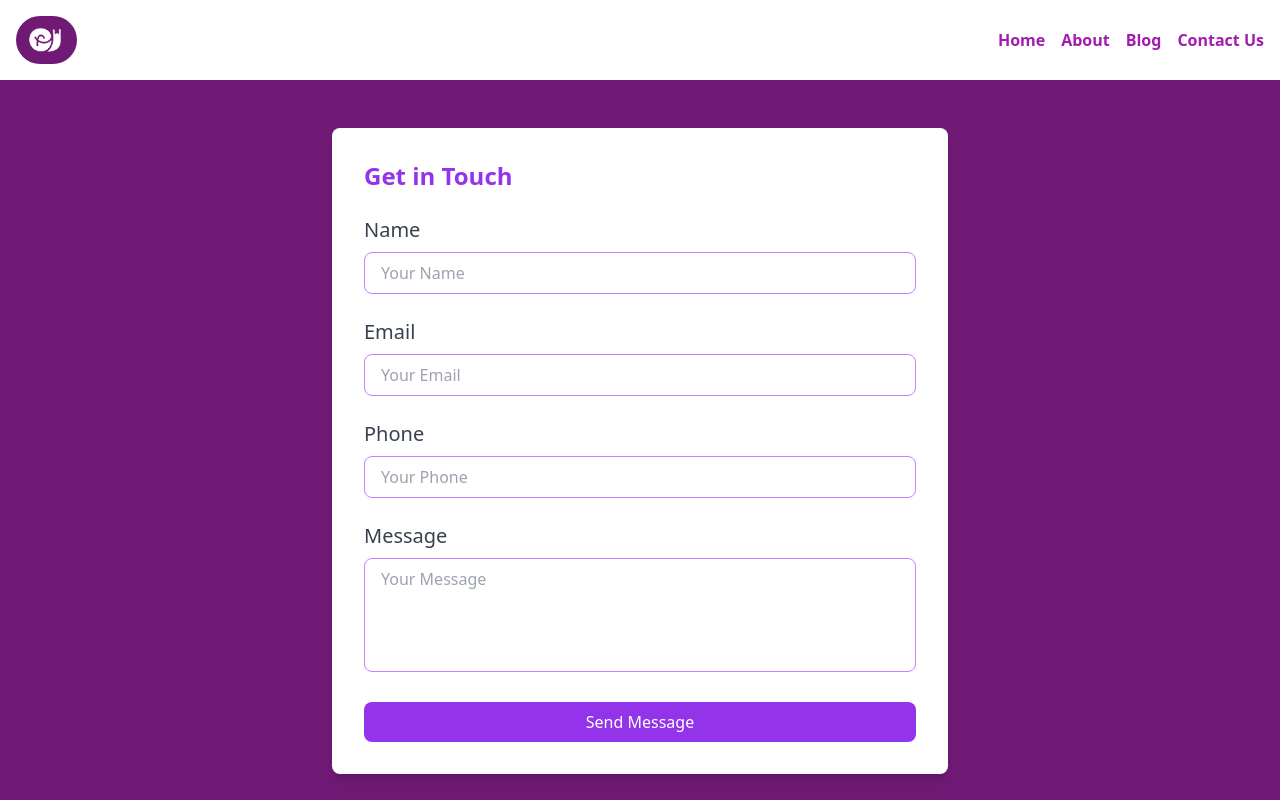
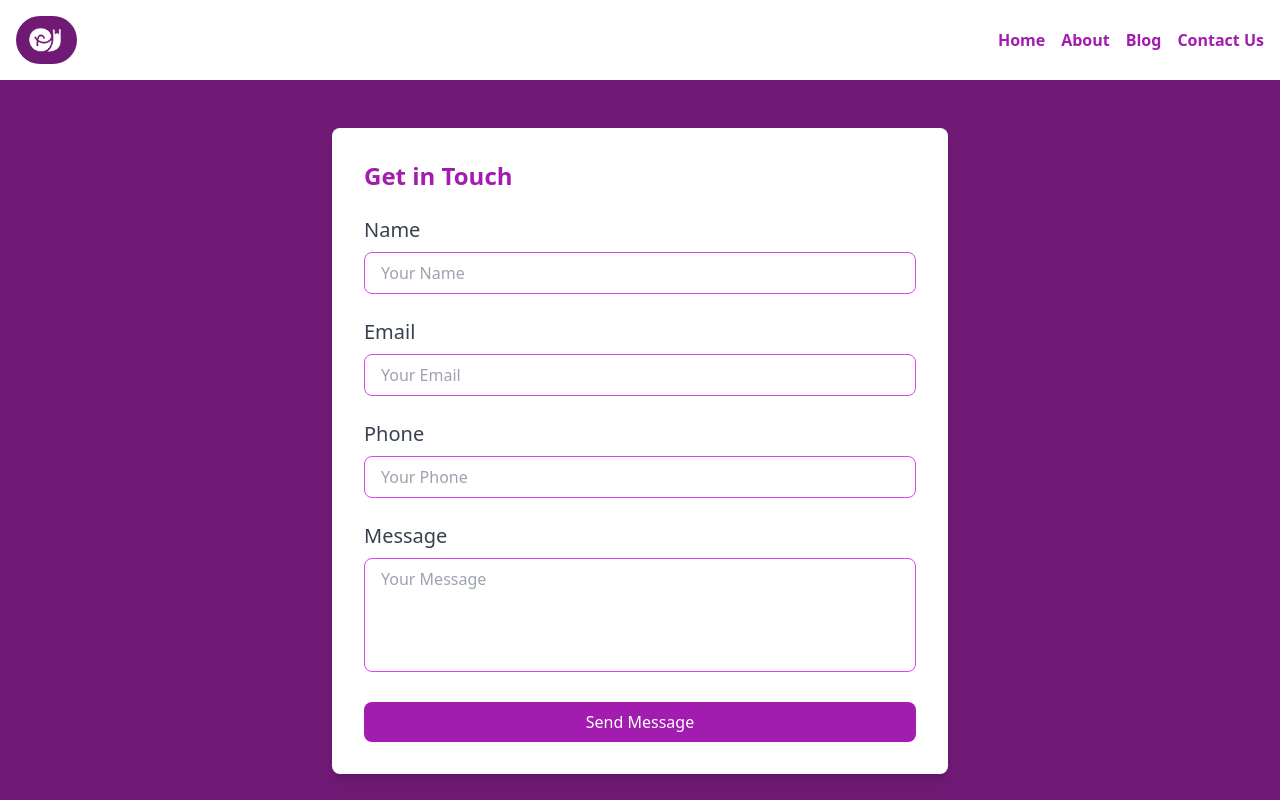
Before and after one commit to MariooY2/Redditfreelance3, a Next.js app: page /Contact in a window 1280 px wide. Built offline with nearby package versions, Linux system fonts and the light colour scheme.

Commit message:
changed colors

```diff
--- a/app/_components/Contact.js
+++ b/app/_components/Contact.js
@@ -37,14 +37,14 @@ function Contact() {
   return (
     <div className="container mx-auto py-2 px-6 mt-4 lg:mt-10 flex justify-center items-center">
       <div className="w-full lg:w-1/2 bg-white p-8 rounded-lg shadow-lg">
-        <h2 className="text-2xl font-bold text-purple-600 mb-6">Get in Touch</h2>
+        <h2 className="text-2xl font-bold text-fuchsia-700 mb-6">Get in Touch</h2>
         <form ref={form} className="space-y-6" onSubmit={sendEmail}>
           <div>
             <label className="block text-xl text-gray-700 mb-2">Name</label>
             <input
               type="text"
               name="from_name"
-              className="w-full px-4 py-2 border text-gray-700 border-purple-400 rounded-lg focus:outline-none focus:ring-2 focus:border-purple-600"
+              className="w-full px-4 py-2 border text-gray-700 border-fuchsia-500 rounded-lg focus:outline-none focus:ring-2 focus:border-fuchsia-900"
               placeholder="Your Name"
               value={fromName}
               onChange={(e) => setFromName(e.target.value)}
@@ -56,7 +56,7 @@ function Contact() {
             <input
               type="email"
               name="to_name"
-              className=" w-full px-4 py-2 border text-gray-700 border-purple-400 rounded-lg focus:outline-none focus:ring-2 focus:border-purple-600 "
+              className=" w-full px-4 py-2 border text-gray-700 border-fuchsia-500 rounded-lg focus:outline-none focus:ring-2 focus:border-fuchsia-900 "
               placeholder="Your Email"
               value={toName}
               onChange={(e) => setToName(e.target.value)}
@@ -68,7 +68,7 @@ function Contact() {
             <input
               type="tel"
               name="phone_number"
-              className=" w-full px-4 py-2 border text-gray-700 border-purple-400 rounded-lg focus:outline-none focus:ring-2 focus:border-purple-600"
+              className=" w-full px-4 py-2 border text-gray-700 border-fuchsia-500 rounded-lg focus:outline-none focus:ring-2 focus:border-fuchsia-900"
               placeholder="Your Phone"
               value={phoneNumber}
               onChange={(e) => setPhoneNumber(e.target.value)}
@@ -79,7 +79,7 @@ function Contact() {
             <label className="block text-xl text-gray-700 mb-2">Message</label>
             <textarea
               name="message"
-              className=" w-full px-4 py-2 border text-gray-700 border-purple-400 rounded-lg focus:outline-none focus:ring-2 focus:border-purple-600 resize-none"
+              className=" w-full px-4 py-2 border text-gray-700 border-fuchsia-500 rounded-lg focus:outline-none focus:ring-2 focus:border-fuchsia-900 resize-none"
               placeholder="Your Message"
               rows="4"
               value={message}
@@ -89,7 +89,7 @@ function Contact() {
           </div>
           <button
             type="submit"
-            className={`w-full bg-purple-600 text-white px-4 py-2 rounded-lg hover:bg-purple-700 focus:outline-none focus:ring-2 focus:border-purple-600 transition duration-300 ${
+            className={`w-full bg-fuchsia-700 text-white px-4 py-2 rounded-lg hover:bg-purple-700 focus:outline-none focus:ring-2 focus:border-fuchsia-900 transition duration-300 ${
               submitted ? "opacity-50 cursor-not-allowed" : ""
             }`}
             disabled={submitted}
```
